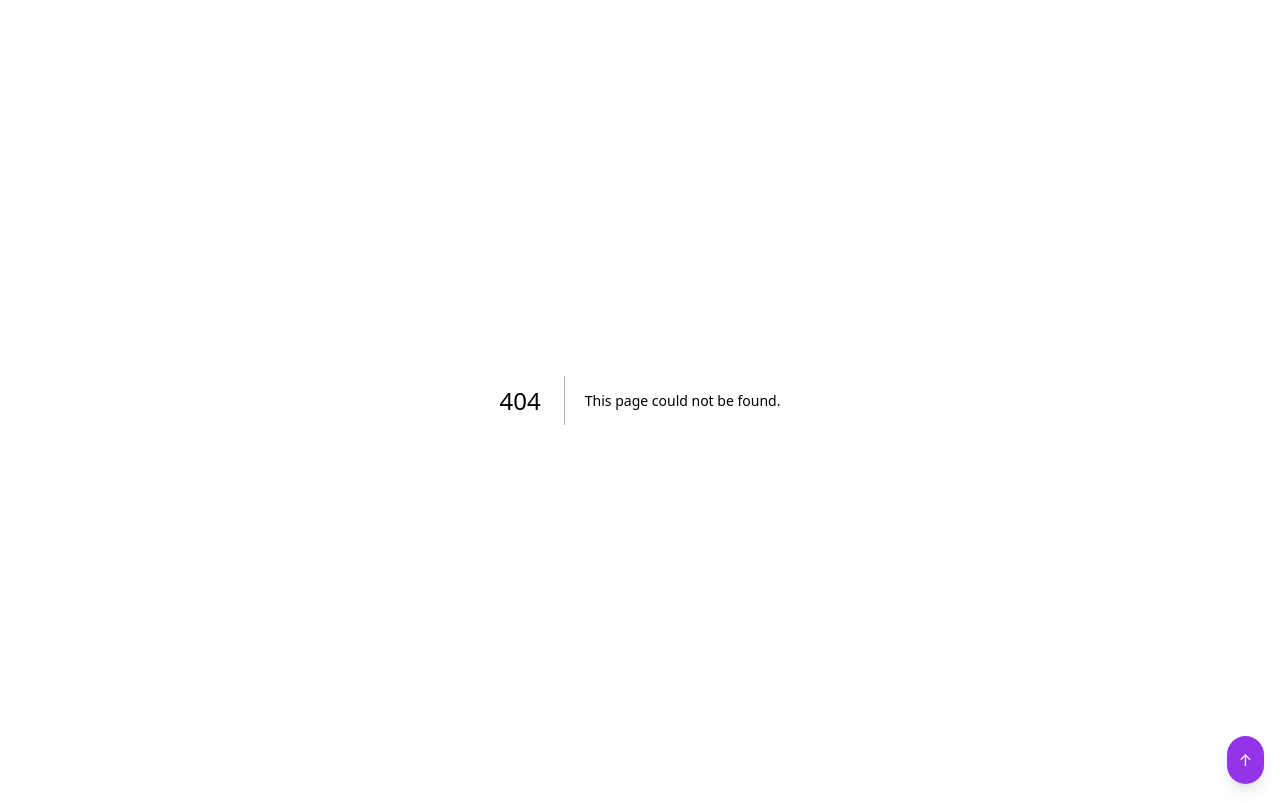
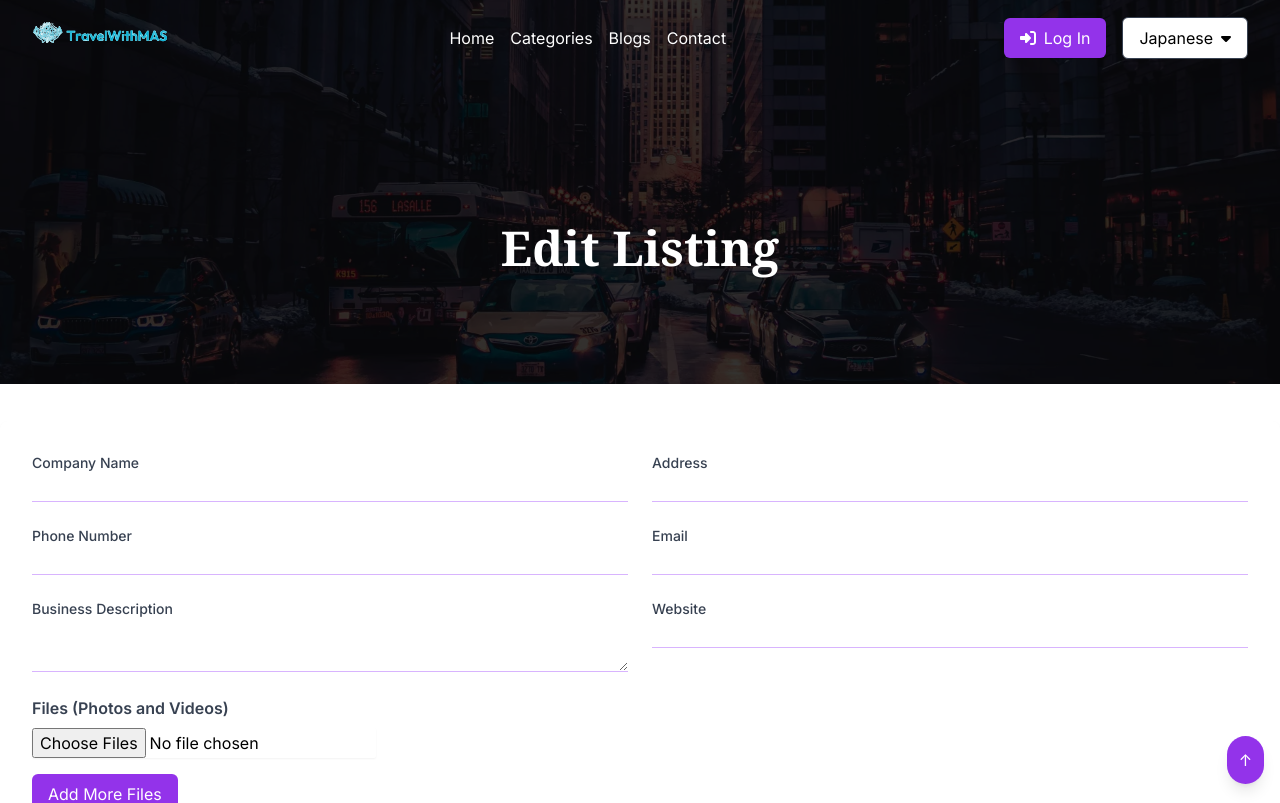
Before and after one commit to iaffansheikh21/ListCo, a Next.js app: page /edit-listing in a window 1280 px wide. Before the commit this address had no page. Shown: the top 803 px of the page. Built offline with nearby package versions, Linux system fonts and the light colour scheme.

Commit message:
edit-listing added

```diff
--- a/app/components/Dashboard.tsx
+++ b/app/components/Dashboard.tsx
@@ -1,11 +1,16 @@
 'use client'
 
 import { useEffect, useState } from 'react';
+import { useRouter } from 'next/navigation';
 
 const Dashboard: React.FC = () => {
     const [users, setUsers] = useState<any[]>([]); // For list of logged-in users
     const [currentUser, setCurrentUser] = useState<any>(null); // For the current user
     const [view, setView] = useState<'profile' | 'listings'>('profile'); // To manage the current view
+    const router = useRouter(); // For navigation
+    const handleEditClick = () => {
+        router.push('/edit-listing');
+    };
 
     useEffect(() => {
         const fetchLoggedInUsers = async () => {
@@ -130,13 +135,21 @@ const Dashboard: React.FC = () => {
                             </>
                         ) : (
                             <>
+                                <div className='flex items-center justify-between mb-4'>
                                 <h2 className="text-2xl font-bold mb-4">Listings</h2>
+                                <button
+                                    type="submit"
+                                    onClick={handleEditClick}
+                                    className='bg-purple-600 text-white px-4 py-2 rounded-md hover:bg-purple-800 transition duration-500'
+                                >
+                                    Edit Listing
+                                </button>
+                                </div>
                                 <div className="bg-white p-6 rounded-lg shadow-xl">
                                     <div className="hidden md:block overflow-x-auto">
                                         <table className="min-w-full bg-white">
                                             <thead>
                                                 <tr>
-                                                    <th className="py-2 px-4 border-b-2 border-gray-300 text-left">Listing ID</th>
                                                     <th className="py-2 px-4 border-b-2 border-gray-300 text-left">Title</th>
                                                     <th className="py-2 px-4 border-b-2 border-gray-300 text-left">Description</th>
                                                     <th className="py-2 px-4 border-b-2 border-gray-300 text-left">Actions</th>
@@ -145,7 +158,6 @@ const Dashboard: React.FC = () => {
                                             <tbody>
                                                 {/* Replace with actual listings data */}
                                                 <tr>
-                                                    <td className="py-2 px-4 border-b border-gray-300">1</td>
                                                     <td className="py-2 px-4 border-b border-gray-300">Listing Title 1</td>
                                                     <td className="py-2 px-4 border-b border-gray-300">Description 1</td>
                                                     <td className="py-2 px-4 border-b border-gray-300">
--- a/app/components/DashboardNavbar.tsx
+++ b/app/components/DashboardNavbar.tsx
@@ -50,6 +50,17 @@ const DashboardNavbar: React.FC = () => {
 
   const handleLoginClick = () => {
     router.push('/login');
+  };
+
+  const getPageTitle = () => {
+    switch (pathname) {
+      case '/add-listing':
+        return 'Add Listing';
+      case '/edit-listing':
+        return 'Edit Listing';
+      default:
+        return 'Your Profile';
+    }
   };
 
   return (
@@ -197,8 +208,8 @@ const DashboardNavbar: React.FC = () => {
         }}
       >
         <div className="text-center text-white mb-8 mt-4">
-          <h1 className="text-5xl md:text-5xl font-bold mt-32">
-            {pathname === '/add-listing' ? 'Add Listing' : 'Your Profile'}
+          <h1 className="text-5xl md:text-5xl font-serif font-bold mt-32">
+            {getPageTitle()}
           </h1>
         </div>
       </section>
--- /dev/null
+++ b/app/edit-listing/page.tsx
@@ -0,0 +1,12 @@
+import React from 'react'
+import DashboardNavbar from '../components/DashboardNavbar'
+import AddListingPage from '../components/AddListing'
+
+export default function page() {
+  return (
+    <>
+        <DashboardNavbar/>
+        <AddListingPage/>
+    </>
+  )
+}
```
